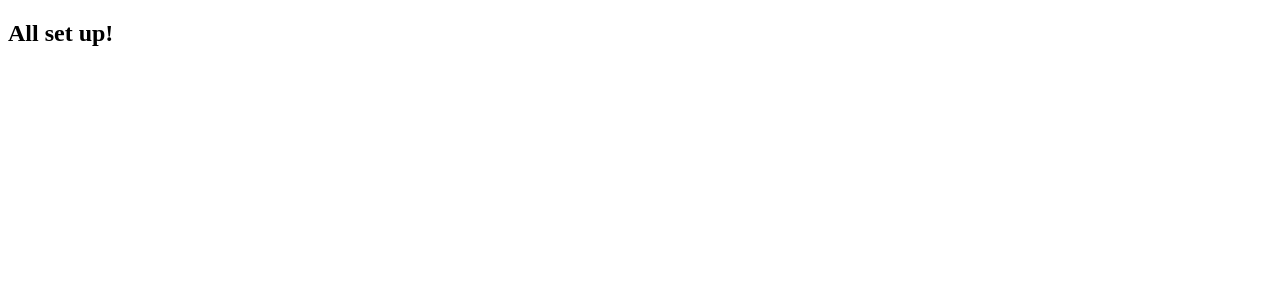
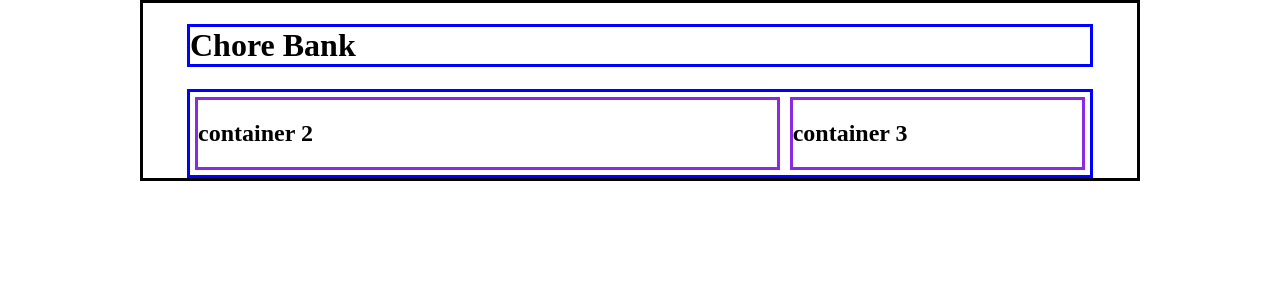
Before and after one commit to christinanate/chorebank, a React app: page / in a window 1280 px wide. Shown: the top 300 px of the page. Built offline with nearby package versions, Linux system fonts and the light colour scheme; the HTML template or start-up script is replaced by a standard one.

Commit message:
set up 3 containers

```diff
--- a/client/src/index.jsx
+++ b/client/src/index.jsx
@@ -5,7 +5,20 @@ import axios from 'axios';
 
 class App extends React.Component {
   render() {
-    return <h2>All set up!</h2>
+    return (
+      <div>
+        <h1 className='title'>Chore Bank</h1>
+        <div className='container-1'>
+          <div className='container-2'>
+            <h2>container 2</h2>
+          </div>
+          <div className='container-3'>
+            <h2>container 3</h2>
+          </div>
+        </div>
+      </div>
+
+    )
   }
 };
 
--- a/styles.css
+++ b/styles.css
@@ -1,3 +1,33 @@
-h1 {
-  color: blue;
+body {
+  width: 1000px;
+  margin: auto;
 }
+
+#app {
+  display: flex;
+  flex-direction: column;
+  align-items: center;
+  border: black solid;
+}
+
+.title {
+  border:blue solid;
+}
+
+.container-1 {
+  display: flex;
+  border: solid blue;
+  width: 900px;
+}
+
+.container-2 {
+  flex:2;
+  border: blueviolet solid;
+  margin: 5px;
+}
+
+.container-3 {
+  flex:1;
+  border: blueviolet solid;
+  margin: 5px;
+}
```
